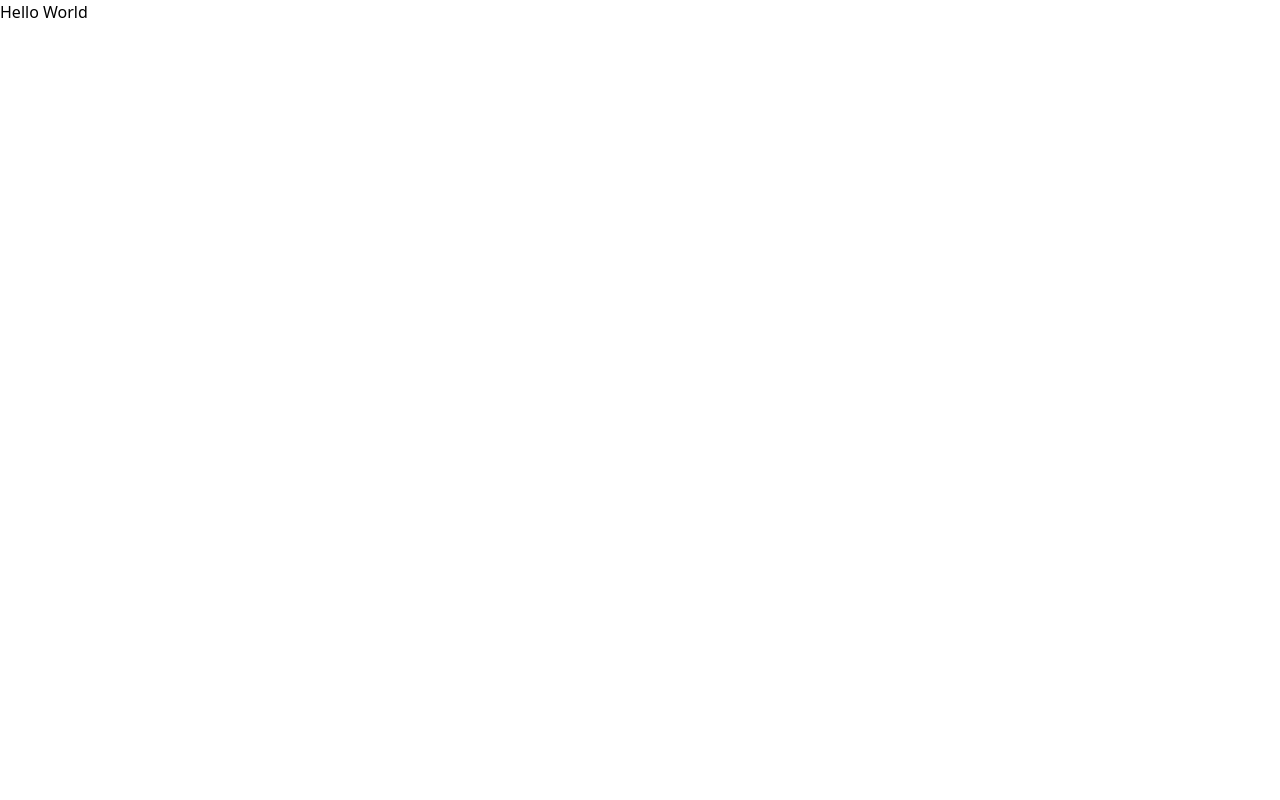
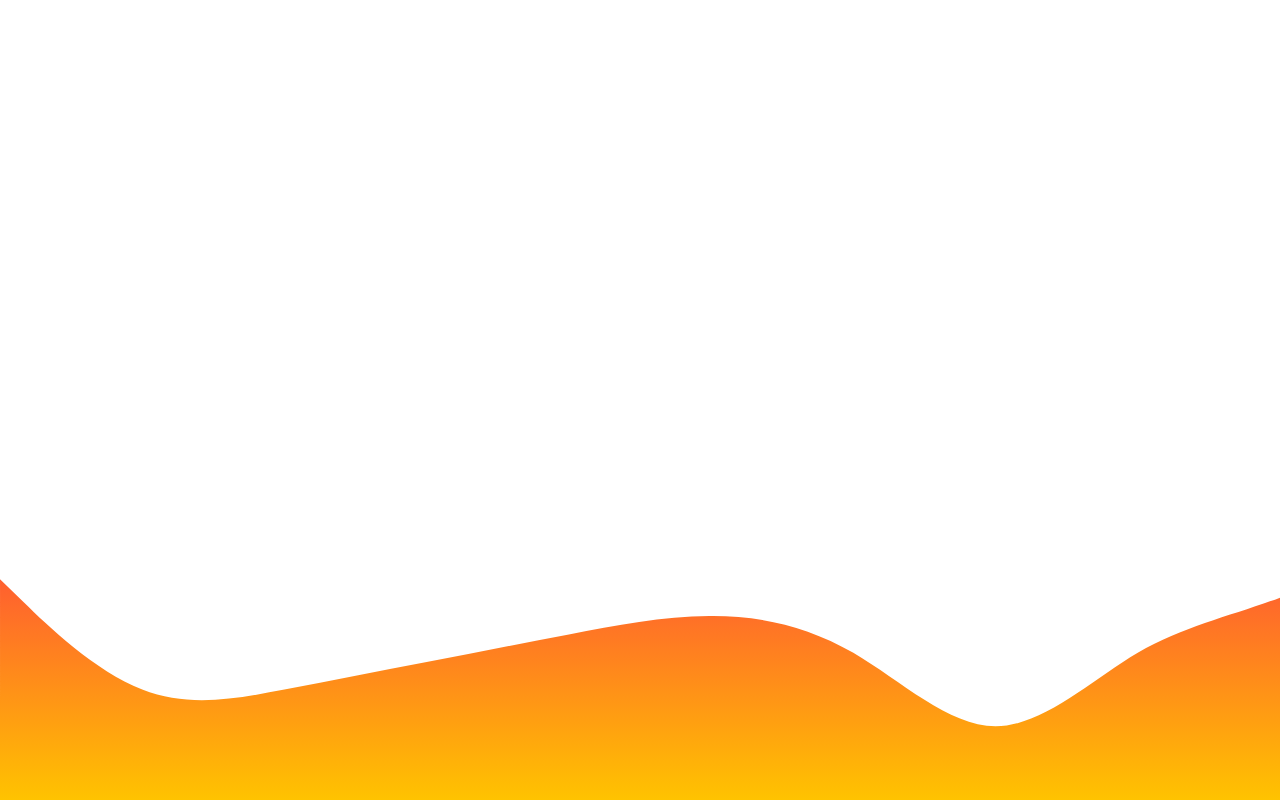
Before and after one commit to paresiqbal/mern-recipe, a React (Vite) app in the folder client/: page / in a window 1280 px wide. Built offline with nearby package versions, Linux system fonts and the light colour scheme.

Commit message:
MainLayout complete

```diff
--- a/client/src/App.tsx
+++ b/client/src/App.tsx
@@ -1,8 +1,21 @@
+// React Router Dom
+import { createBrowserRouter, RouterProvider } from "react-router-dom";
+import MainLayout from "./layout/MainLayout";
+
+// Router
+const router = createBrowserRouter([
+  {
+    path: "/",
+    element: <MainLayout />,
+    errorElement: <p>Error</p>,
+  },
+]);
+
 function App() {
   return (
-    <>
-      <h1>Hello World</h1>
-    </>
+    <div className="App">
+      <RouterProvider router={router} />
+    </div>
   );
 }
 
--- /dev/null
+++ b/client/src/layout/MainLayout.tsx
@@ -0,0 +1,19 @@
+// RRD
+import { Outlet } from "react-router-dom";
+
+// assest
+import wave from "../assets/wave.svg";
+
+export default function MainLayout() {
+  return (
+    <div className="min-h-screen">
+      <main>
+        <Outlet />
+      </main>
+      <img
+        src={wave}
+        className="w-full absolute inset-x-0 bottom-0 object-bottom"
+      />
+    </div>
+  );
+}
```
Also changed, not shown: client/src/assets/wave.svg (added).
